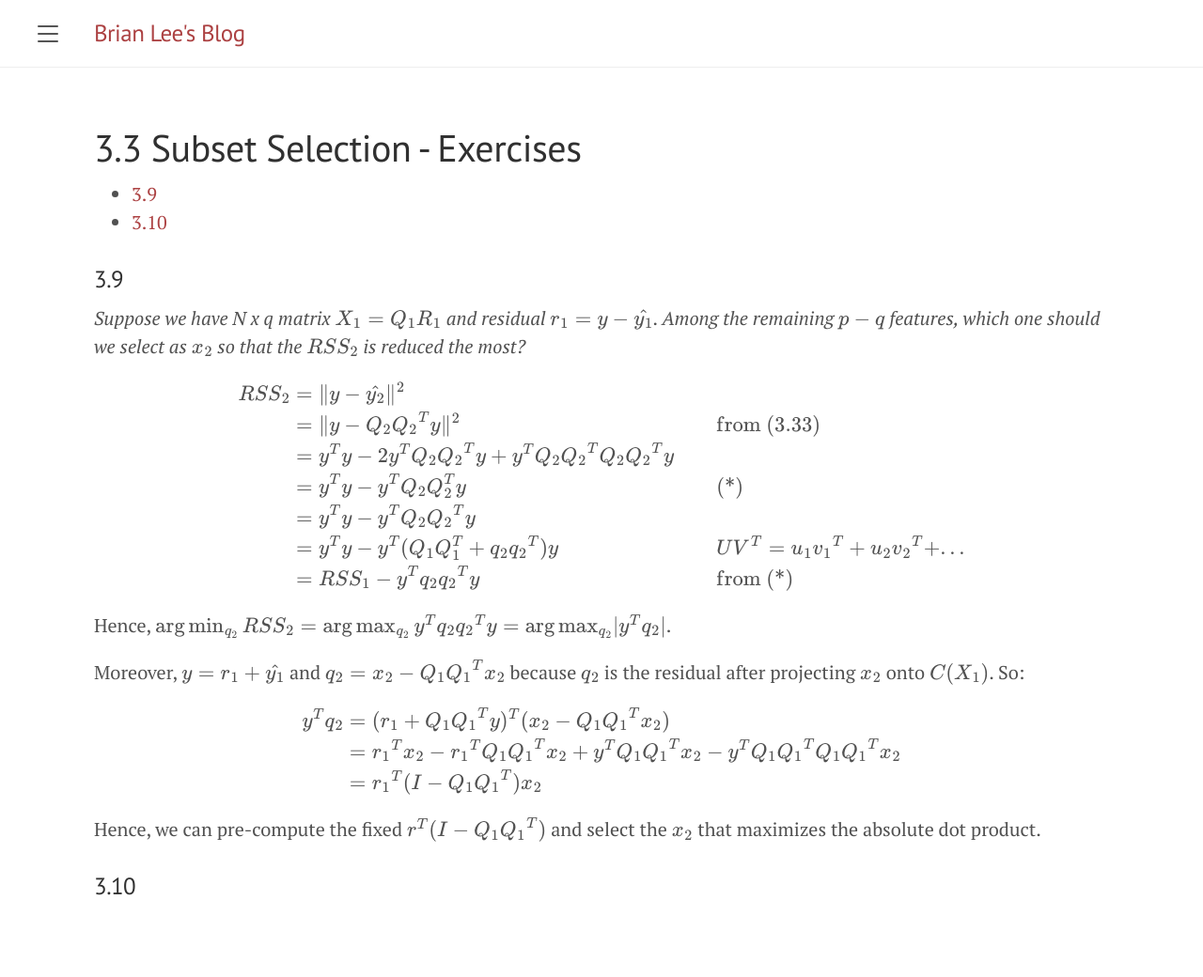
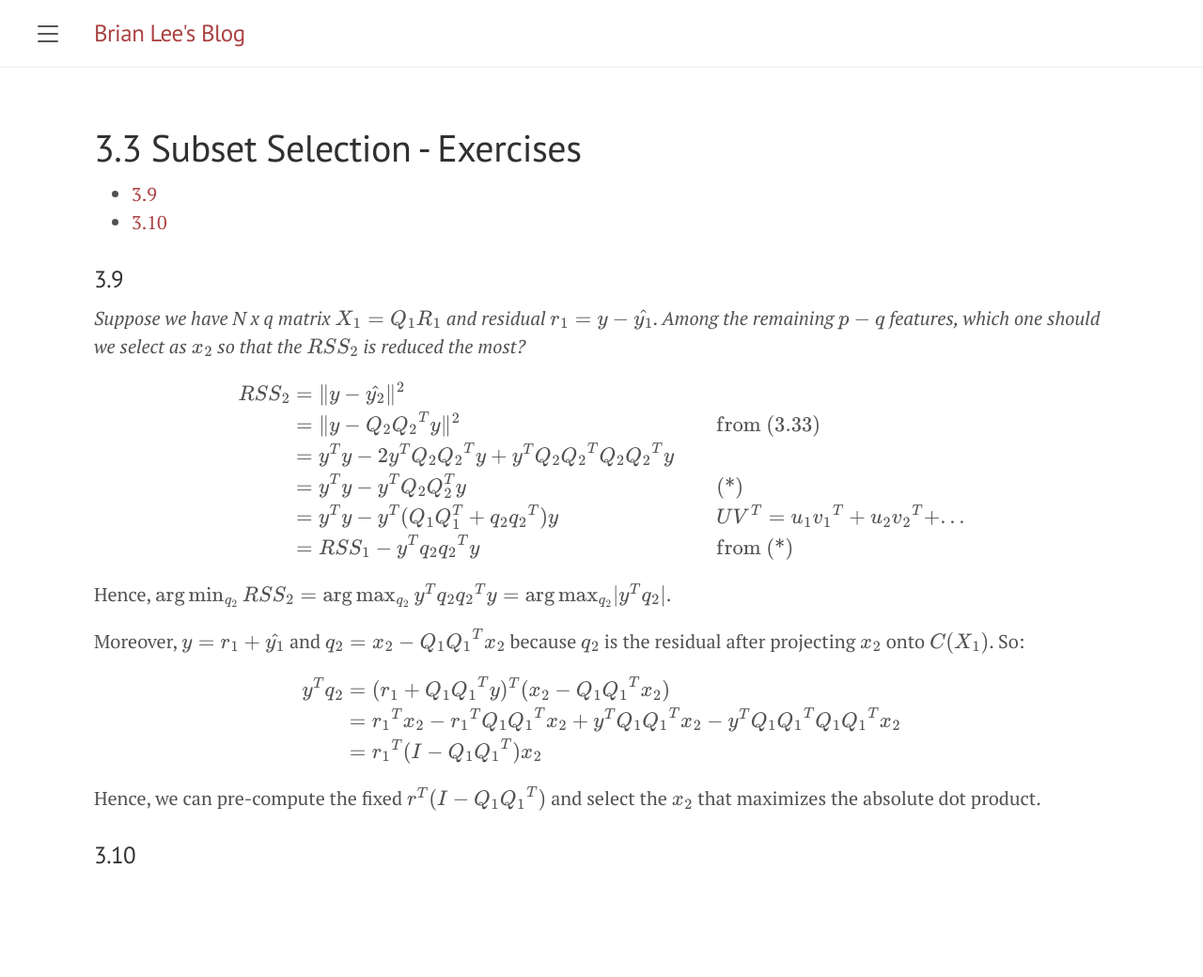
Before and after one commit to briansmlee/briansmlee.github.io, a Jekyll site: the page built from docs/_esl_posts/03_03_Exercises.md, in a window 1280 px wide. Shown: the whole page at 94% size. Built offline with Jekyll 4.4.1, drawn with Linux system fonts in a browser that asks for light colours; formulas are drawn with MathJax 3; after the commit the page ends 1007 px from its top, so only the background shows below that.

Commit message:
small fix

```diff
--- a/docs/_esl_posts/03_03_Exercises.md
+++ b/docs/_esl_posts/03_03_Exercises.md
@@ -20,7 +20,6 @@ RSS_2 &= \lVert y - \hat{y_2} \rVert^2\\
 &= \lVert y - Q_2 {Q_2}^T y \rVert^2 && \text{from (3.33)}\\
 &= y^Ty - 2 y^T Q_2 {Q_2}^T y + y^T Q_2 {Q_2}^T Q_2 {Q_2}^T y\\
 &= y^Ty - y^T Q_2 Q_2^T y && \text{(*)}\\
-&= y^Ty - y^T Q_2 {Q_2}^T y\\
 &= y^Ty - y^T (Q_1 Q_1^T + q_2 {q_2}^T) y && UV^T = u_1{v_1}^T + u_2{v_2}^T + ...\\
 &= RSS_1 - y^T q_2 {q_2}^T y && \text{from (*)}\\
 \end{align*} $$
```
